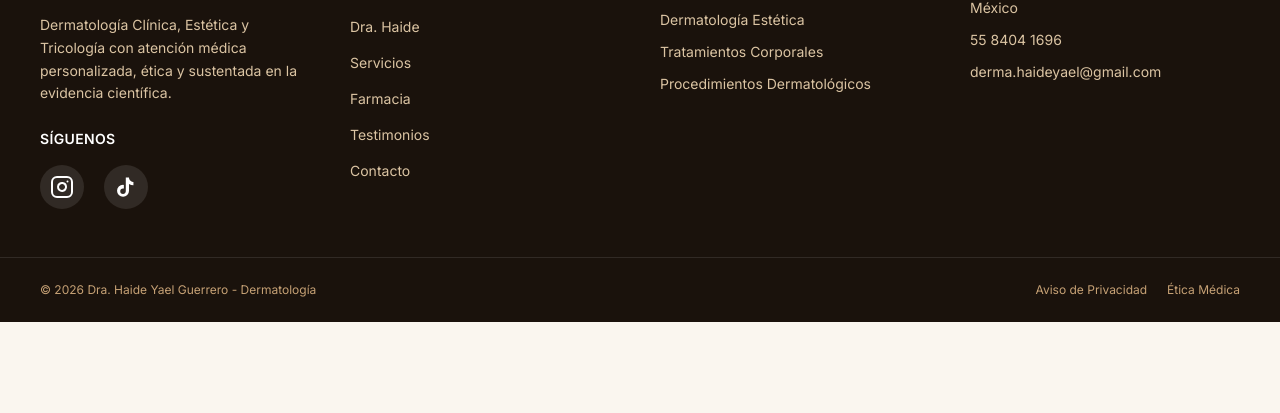
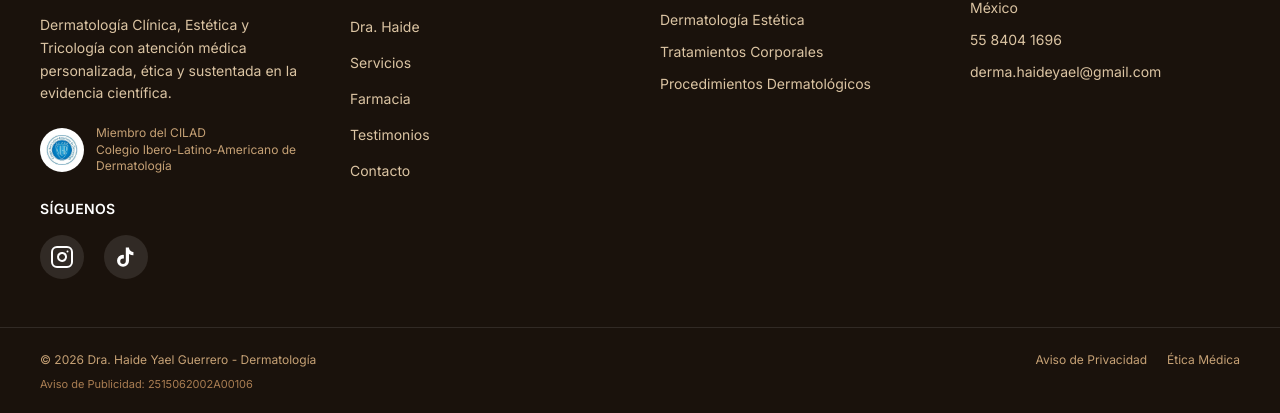
Before and after one commit to dermahaideyael-dotcom/Pagina-DrahaideYael, a React (Vite) app: page / in a window 1280 px wide. Shown: the part 7931-8344 px from the top of the page. Before the commit the page ends 8253 px from the top, so only its background shows below. Built offline with nearby package versions, Linux system fonts and the light colour scheme; no server answers.

Commit message:
Agregar aviso de publicidad y credencial CILAD al footer
- Aviso de Publicidad: 2515062002A00106 en la barra legal inferior.
- Insignia "Miembro del CILAD" (Colegio Ibero-Latino-Americano de
  Dermatología) con su logo, junto a la descripción de la clínica.

```diff
--- a/src/components/Footer.jsx
+++ b/src/components/Footer.jsx
@@ -1,8 +1,11 @@
 import { useLocation } from 'react-router-dom'
 import { Instagram } from 'lucide-react'
 import logo from '@/assets/logo.webp'
+import cilad from '@/assets/cilad.webp'
 import { trackClickPhone } from '@/lib/analytics'
 import { INSTAGRAM_URL, TIKTOK_URL } from '@/lib/social'
+
+const AVISO_PUBLICIDAD = '2515062002A00106'
 
 function TikTokIcon({ size = 24 }) {
   return (
@@ -54,6 +57,18 @@ export default function Footer() {
             Dermatología Clínica, Estética y Tricología con atención médica
             personalizada, ética y sustentada en la evidencia científica.
           </p>
+
+          <div className="mt-5 flex items-center gap-3">
+            <span className="flex h-11 w-11 shrink-0 items-center justify-center rounded-full bg-white p-1.5">
+              <img src={cilad} alt="CILAD" className="h-full w-full object-contain" loading="lazy" />
+            </span>
+            <span className="text-xs leading-snug text-primary-300">
+              Miembro del CILAD
+              <br />
+              Colegio Ibero-Latino-Americano de Dermatología
+            </span>
+          </div>
+
           <h4 className="mt-6 text-sm font-semibold uppercase tracking-wide text-white">
             Síguenos
           </h4>
@@ -126,13 +141,16 @@ export default function Footer() {
       </div>
 
       <div className="border-t border-white/10 py-6">
-        <div className="section-container flex flex-col items-center justify-between gap-3 text-center text-xs text-primary-300 sm:flex-row sm:text-left">
+        <div className="section-container flex flex-col items-center justify-between gap-2 text-center text-xs text-primary-300 sm:flex-row sm:text-left">
           <p>© {new Date().getFullYear()} Dra. Haide Yael Guerrero - Dermatología</p>
           <div className="flex gap-5">
             <a href="/aviso-de-privacidad" className="hover:text-white">Aviso de Privacidad</a>
             <a href="/aviso-de-privacidad#etica-medica" className="hover:text-white">Ética Médica</a>
           </div>
         </div>
+        <div className="section-container mt-2 text-center text-[11px] text-primary-400 sm:text-left">
+          <p>Aviso de Publicidad: {AVISO_PUBLICIDAD}</p>
+        </div>
       </div>
     </footer>
   )
```
Also changed, not shown: src/assets/cilad.webp (added).
